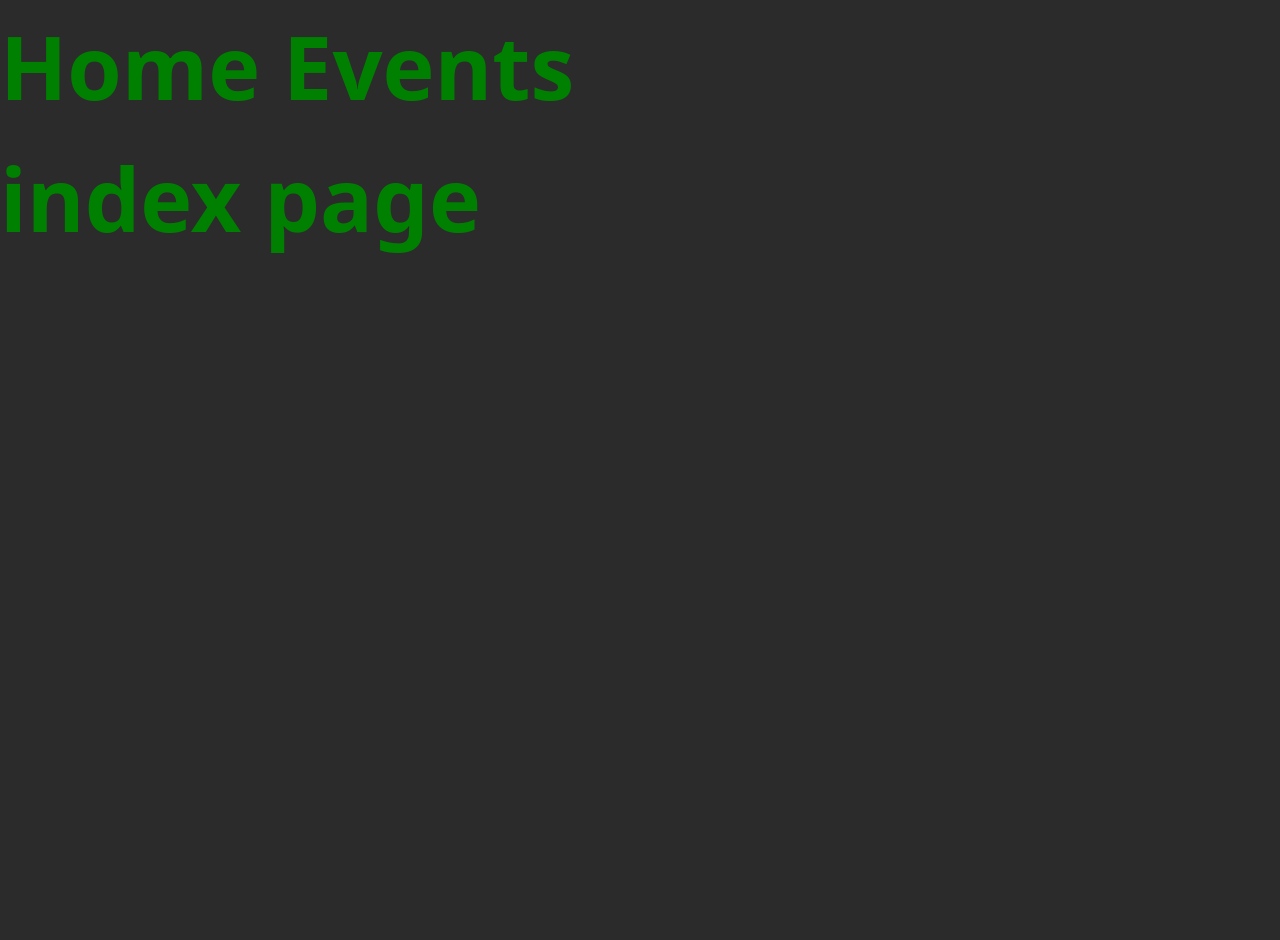
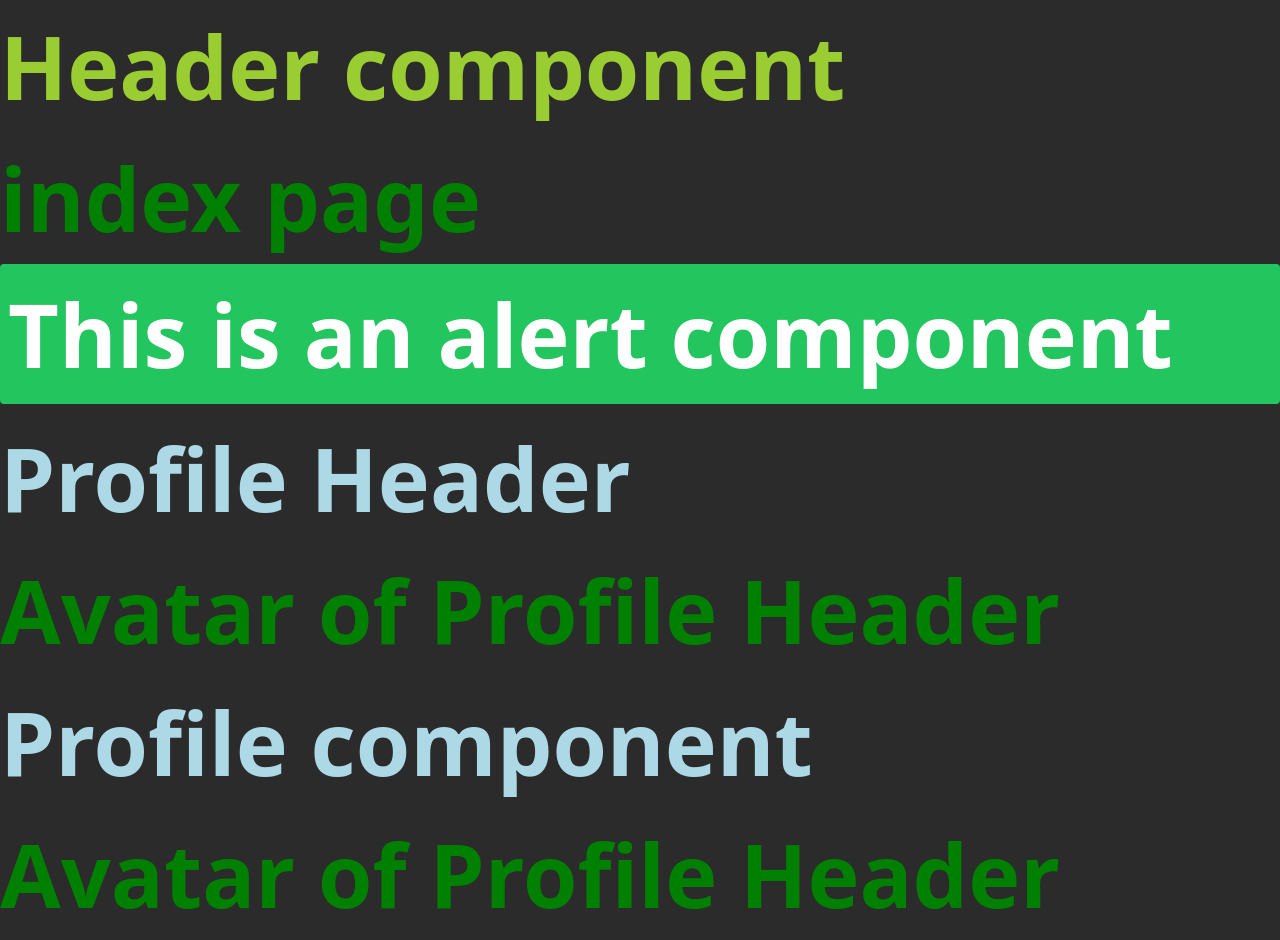
Before and after one commit to rigander/Nuxt_Educ_Project, a Nuxt app: page / in a window 1280 px wide. Before the commit the page ends 800 px from the top, so only its background shows below. Built offline with nearby package versions, Linux system fonts and the light colour scheme.

Commit message:
components folder

```diff
--- a/app.vue
+++ b/app.vue
@@ -1,15 +1,10 @@
 <template>
   <div class="main">
     <NuxtLayout>
-        <header>
-            <ul>
-                <li>
-                    <NuxtLink to="/"> Home </NuxtLink>
-                    <NuxtLink to="/events"> Events </NuxtLink>
-                </li>
-            </ul>
-        </header>
-        <NuxtPage/>
+        <Header />
+        <NuxtPage />
     </NuxtLayout>
   </div>
 </template>
+<script setup>
+</script>
--- /dev/null
+++ b/components/Alert.vue
@@ -0,0 +1,11 @@
+<script setup></script>
+
+<template>
+  <div class="bg-green-500 rounded px-2 py-1 text-white mb-2">
+    This is an alert component
+  </div>
+</template>
+
+<style lang="scss">
+
+</style>
--- /dev/null
+++ b/components/Header.vue
@@ -0,0 +1,11 @@
+<script setup></script>
+
+<template>
+    <div> Header component</div>
+</template>
+
+<style lang="scss" scoped>
+div{
+  color: yellowgreen;
+}
+</style>
--- /dev/null
+++ b/components/Profile/Header/Avatar.vue
@@ -0,0 +1,13 @@
+<template>
+    <div class="ProfileHeaderAvatar">
+      Avatar of Profile Header
+    </div>
+</template>
+
+<script setup>
+
+</script>
+
+<style lang="scss" scoped>
+
+</style>
--- /dev/null
+++ b/components/Profile/Header/index.vue
@@ -0,0 +1,14 @@
+<template>
+    <div class="header">
+      Profile Header
+        <ProfileHeaderAvatar />
+    </div>
+</template>
+
+<script setup>
+
+</script>
+
+<style lang="scss" scoped>
+
+</style>
--- /dev/null
+++ b/components/Profile/index.vue
@@ -0,0 +1,16 @@
+<template>
+    <ProfileHeader/>
+    <div>
+      Profile component
+    </div>
+    </template>
+
+<script setup>
+
+</script>
+
+<style lang="scss" scoped>
+div{
+  color: lightblue;
+}
+</style>
--- a/pages/events/index.vue
+++ b/pages/events/index.vue
@@ -1,3 +1,4 @@
 <template>
   <div>events page</div>
+  <Alert/>
 </template>
--- a/pages/index.vue
+++ b/pages/index.vue
@@ -1,5 +1,8 @@
 <template>
-  <div>
+  <div class="main">
       index page
+      <Alert/>
+      <Profile/>
+      <ProfileHeaderAvatar/>
   </div>
 </template>
```
